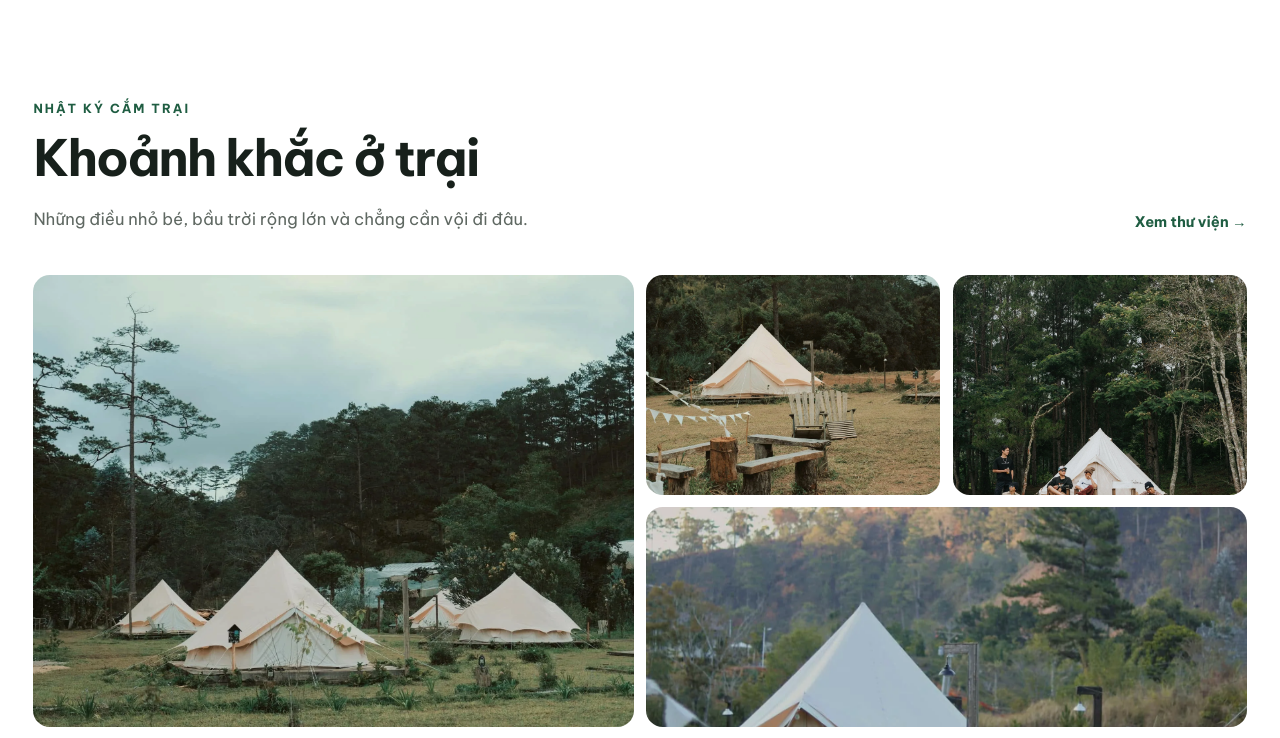
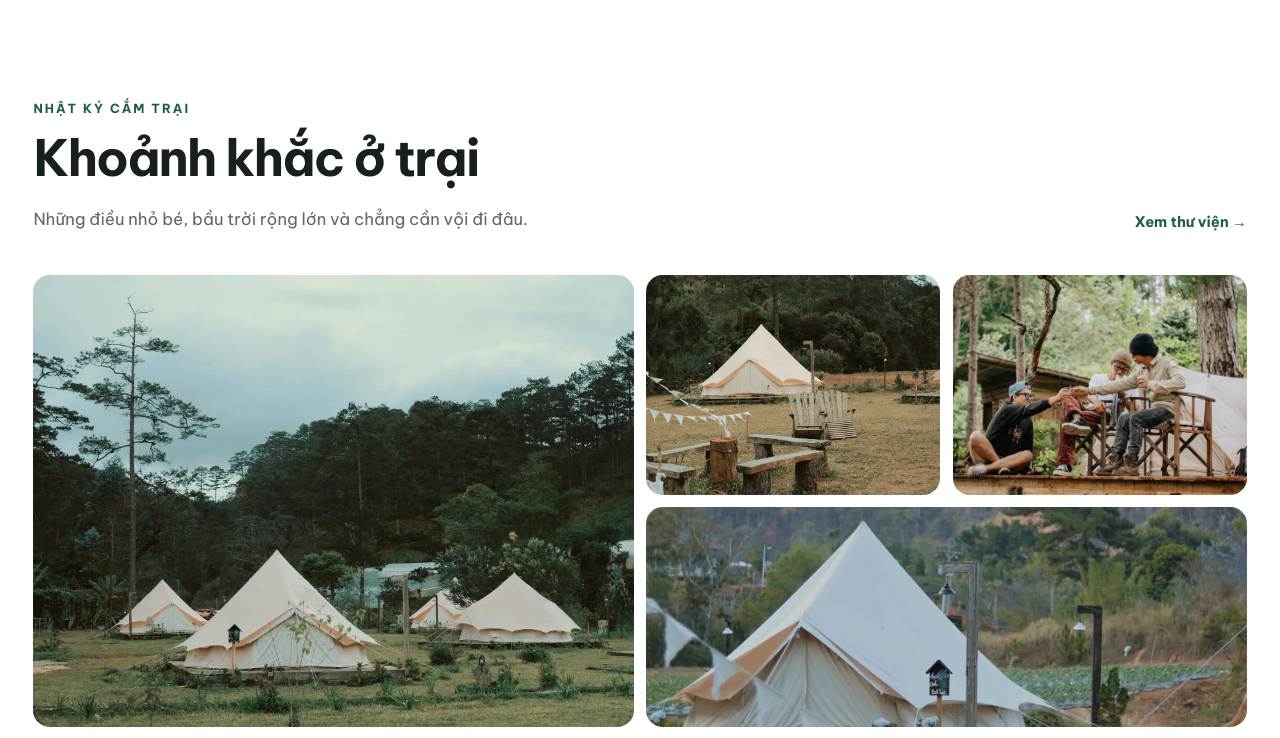
Before and after one commit to thiensinh127/camp-booking, a Next.js app: page /gallery in a window 1280 px wide. Shown: the top 738 px of the page. Built offline with nearby package versions, Linux system fonts and the light colour scheme.

Commit message:
style: complete gallery and enrich benefits

```diff
--- a/app/gallery/page.tsx
+++ b/app/gallery/page.tsx
@@ -1,11 +1,27 @@
 "use client";
+
 import Image from "next/image";
 import { SectionHeading } from "@/components/site/SectionHeading";
 import { useLanguage } from "@/components/i18n/LanguageProvider";
+import CampFriends from "@/public/assets/pexels-nguyndoanfoto-38435448.webp";
+import Campfire from "@/public/assets/camp-haven-tent-garden.webp";
 import ForestCamp from "@/public/assets/camp-haven-tent-communal.webp";
 import MountainCamp from "@/public/assets/camp-haven-campsite-valley.webp";
+import NightGlamping from "@/public/assets/pexels-nguyndoanfoto-38435452.webp";
 import WoodlandCamp from "@/public/assets/camp-haven-tent-hillside.webp";
-import Campfire from "@/public/assets/camp-haven-tent-garden.webp";
-import NightGlamping from "@/public/assets/pexels-nguyndoanfoto-38435452.webp";
-const photos = [MountainCamp, ForestCamp, NightGlamping, WoodlandCamp, Campfire];
-export default function Gallery() { const { t } = useLanguage(); const { gallery } = t.home; return <section id="gallery" className="section-space bg-white"><div className="page-shell"><div className="flex flex-wrap items-end justify-between gap-5"><SectionHeading eyebrow={gallery.eyebrow} title={gallery.title} description={gallery.description} /><a href="#" className="text-sm font-bold text-[var(--forest)]">{gallery.cta}</a></div><div className="mt-10 grid auto-rows-[170px] grid-cols-2 gap-3 md:auto-rows-[220px] md:grid-cols-4">{photos.map((photo, index) => <div key={photo.src} className={`relative overflow-hidden rounded-2xl ${index === 0 ? "col-span-2 row-span-2" : index === 3 ? "col-span-2" : ""}`}><Image src={photo} alt={gallery.imageAlt} fill sizes="(min-width: 768px) 25vw, 50vw" className="object-cover transition-transform duration-500 ease-out hover:scale-[1.02]" /></div>)}</div></div></section>; }
+
+const photos = [
+  [MountainCamp, "col-span-2 row-span-2", "object-center"],
+  [ForestCamp, "", "object-center"],
+  [CampFriends, "", "object-[center_65%]"],
+  [WoodlandCamp, "col-span-2", "object-[center_62%]"],
+  [NightGlamping, "", "object-[center_56%]"],
+  [Campfire, "col-span-2 md:col-span-3", "object-[center_60%]"],
+] as const;
+
+export default function Gallery() {
+  const { t } = useLanguage();
+  const { gallery } = t.home;
+
+  return <section id="gallery" className="section-space bg-white"><div className="page-shell"><div className="flex flex-wrap items-end justify-between gap-5"><SectionHeading eyebrow={gallery.eyebrow} title={gallery.title} description={gallery.description} /><a href="#" className="text-sm font-bold text-[var(--forest)]">{gallery.cta}</a></div><div className="mt-10 grid auto-rows-[150px] grid-cols-2 gap-3 md:auto-rows-[220px] md:grid-cols-4">{photos.map(([photo, layout, position], index) => <div key={photo.src} className={`relative overflow-hidden rounded-2xl ${layout} ${index === 5 ? "md:col-span-3" : ""}`}><Image src={photo} alt={gallery.imageAlt} fill sizes="(min-width: 768px) 25vw, 50vw" className={`object-cover transition-transform duration-500 ease-out hover:scale-[1.02] ${position}`} /></div>)}</div></div></section>;
+}
--- a/scripts/check-localization.mjs
+++ b/scripts/check-localization.mjs
@@ -81,6 +81,11 @@ if (!heroContent.includes("createPortal") || !benefits.includes("lg:col-span-2")
   throw new Error("experience modal or benefits layout is missing its refreshed structure");
 }
 
+const gallery = readFileSync("app/gallery/page.tsx", "utf8");
+if (!gallery.includes("CampFriends") || !gallery.includes("index === 5") || !benefits.includes('from "next/image"') || !benefits.includes("camp-haven-campsite-valley.webp") || !benefits.includes("bg-[var(--warm-ivory)]/")) {
+  throw new Error("gallery collage or benefits background treatment is missing");
+}
+
 if (!news.includes("camp-haven-campsite-valley.webp") || !activity.includes("camp-haven-tent-communal.webp")) {
   throw new Error("journal and experience images do not use the new camp photos");
 }
```
Also changed, not shown: components/site/Benefits.tsx (+9 -1 lines).
